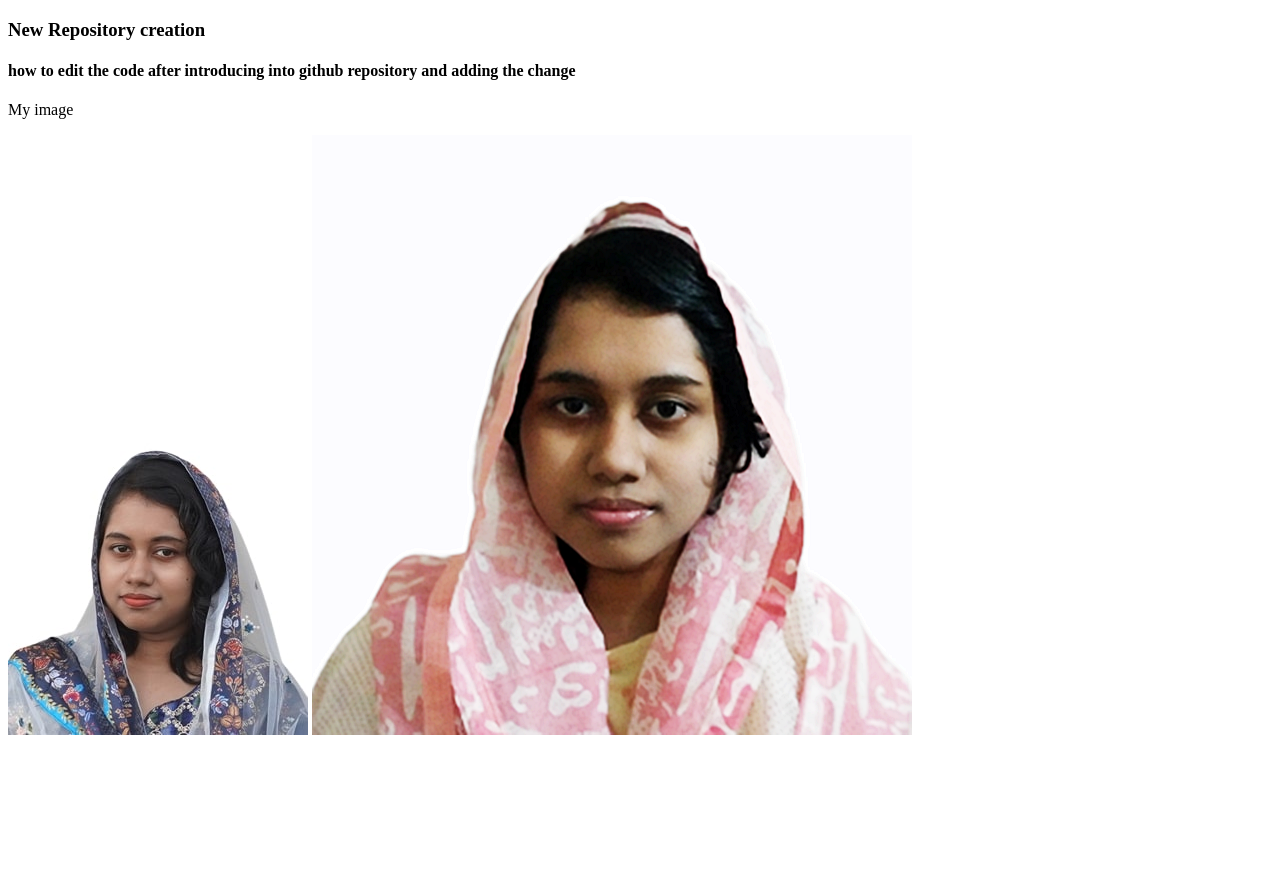
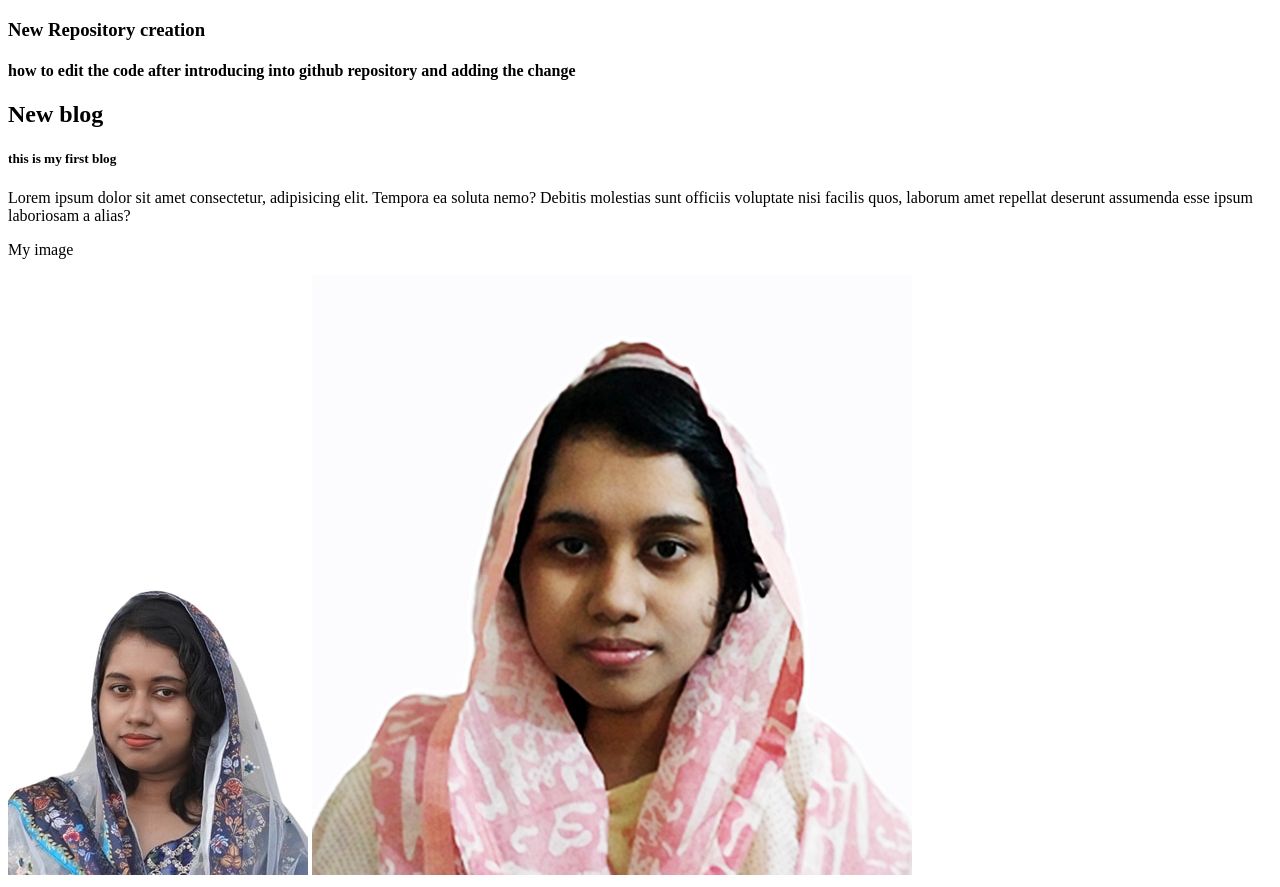
Before and after one commit to SanzidaTrisha01/my-2nd-repo, a plain HTML site: page index.html in a window 1280 px wide. Shown: the part 61-948 px from the top of the page. Before the commit the page ends 808 px from the top, so only its background shows below. Drawn offline with Linux system fonts and the light colour scheme.

Commit message:
blog added

```diff
--- a/index.html
+++ b/index.html
@@ -11,6 +11,9 @@
     <h1>github Introduction</h1>
     <h3>New Repository creation</h3>
     <h4>how to edit the code after introducing into github repository and adding the change</h4>
+    <h2>New blog</h2>
+    <h5>this is my first blog</h5>
+    <p>Lorem ipsum dolor sit amet consectetur, adipisicing elit. Tempora ea soluta nemo? Debitis molestias sunt officiis voluptate nisi facilis quos, laborum amet repellat deserunt assumenda esse ipsum laboriosam a alias?</p>
     <p>My image</p>
     <img src="images/Sanzida Afrin.jpg" alt="">
     <img src="images/trisha.png" alt="">
```
